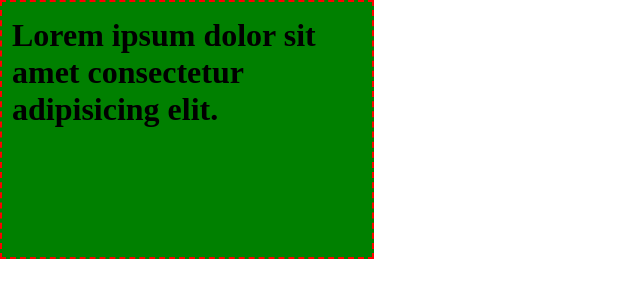
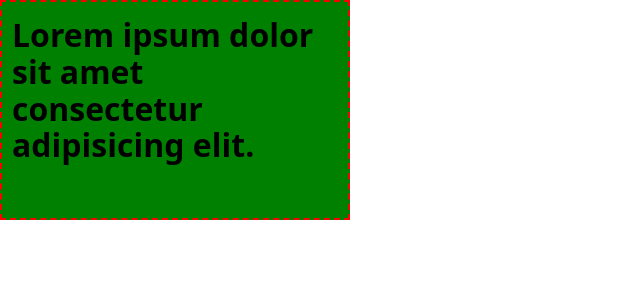
Before and after one commit to Mironlay/HW-11, a plain HTML site: page index.html in a window 1280 px wide. Shown: the whole page, without its empty margins (0-640 px from the left). Drawn offline with nearby package versions, Linux system fonts and the light colour scheme.

Commit message:
normalize css fully done

```diff
--- a/css/normalize.css
+++ b/css/reset.css
@@ -1,4 +1,4 @@
-body, div, h1, p {
+h1, p {
     margin: 0;
 	padding: 0;
 	border: 0;
--- a/index.html
+++ b/index.html
@@ -4,7 +4,8 @@
     <meta charset="UTF-8">
     <meta name="viewport" content="width=device-width, initial-scale=1.0">
     <title>Document</title>
-    <link rel="stylesheet" href="./css/normalize.css">
+    <link rel="stylesheet" href="https://cdnjs.cloudflare.com/ajax/libs/modern-normalize/2.0.0/modern-normalize.min.css" integrity="sha512-4xo8blKMVCiXpTaLzQSLSw3KFOVPWhm/TRtuPVc4WG6kUgjH6J03IBuG7JZPkcWMxJ5huwaBpOpnwYElP/m6wg==" crossorigin="anonymous" referrerpolicy="no-referrer" />
+    <link rel="stylesheet" href="./css/reset.css">
     <link rel="stylesheet" href="./css/style.css">
 </head>
 <body>
```
